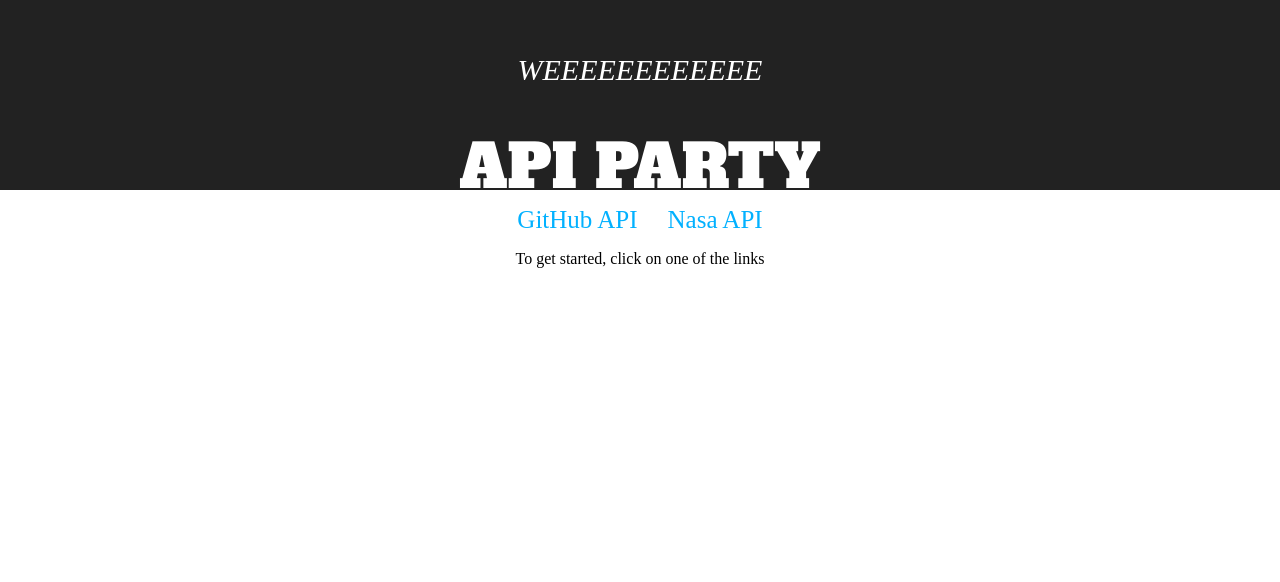
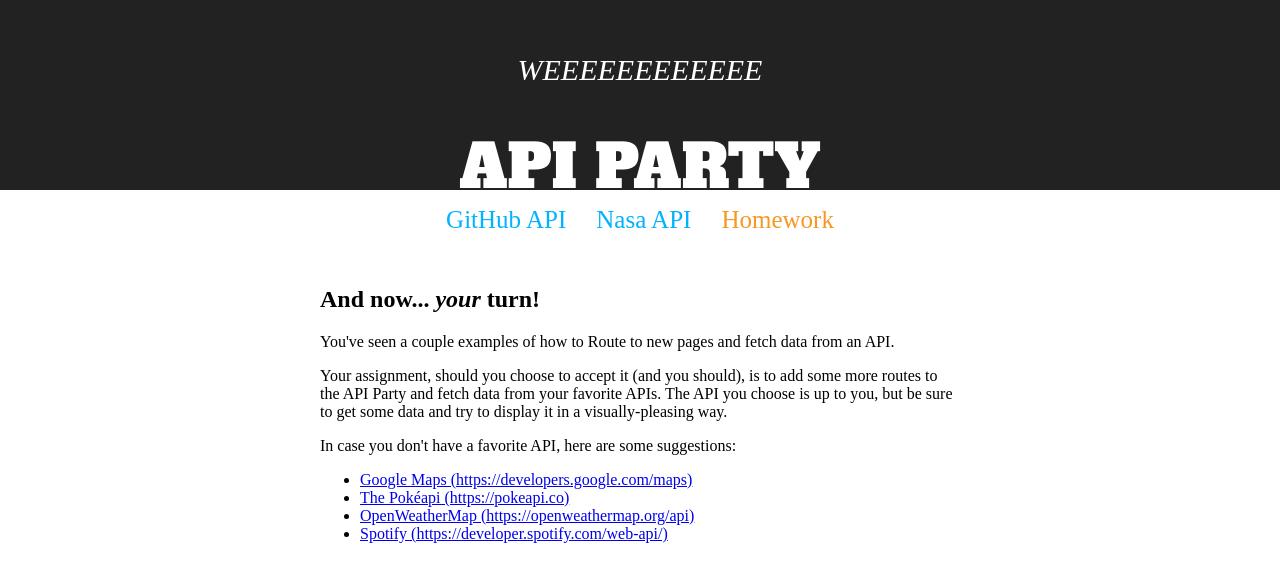
Before and after one commit to SeoHyunAhn/api-party, a React (Create React App) app: page /homework in a window 1280 px wide. Shown: the top 582 px of the page. Built offline with nearby package versions, Linux system fonts and the light colour scheme; a web font is replaced by a local one.

Commit message:
Add Homework and App

```diff
--- a/src/App.js
+++ b/src/App.js
@@ -3,6 +3,7 @@
 import {Route, Switch, NavLink} from 'react-router-dom'
 import Github from "./Github"
 import Nasa from "./Nasa"
+import Homework from './Homework';
 class App extends Component {
   render() {
     return (
@@ -18,10 +19,14 @@
             <li>
               <NavLink to="/nasa">Nasa API</NavLink>
             </li>
+            <li>
+              <NavLink to="/homework">Homework</NavLink>
+            </li>
           </ul>
           <Switch>
             <Route path="/github" component={Github}/>
             <Route path="/nasa" component={Nasa}/>
+            <Route path="/homework" component={Homework}/>
             <Route render={() => <p>To get started, click on one of the links</p>} />
           </Switch>
       </div>
--- /dev/null
+++ b/src/Homework.css
@@ -0,0 +1,6 @@
+.Homework {
+    text-align: left;
+    padding: 1rem;
+    max-width: 40em;
+    margin: 0 auto;
+  }
```
